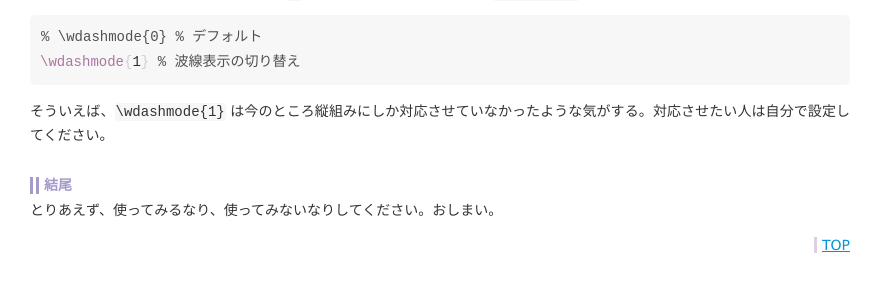
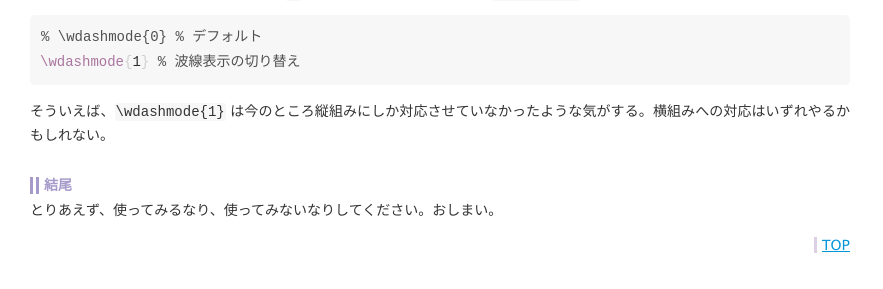
Before and after one commit to qdaibungei/latex, a Jekyll site: the page built from docs/_posts/2017-02-17-jdash.md, in a window 1280 px wide. Shown: the part 1231-1520 px from the top of the page, without its empty margins (0-883 px from the left). Built offline with Jekyll 4.4.1, drawn with Linux system fonts in a browser that asks for light colours.

Commit message:
fix post

````diff
--- a/docs/_posts/2017-02-17-jdash.md
+++ b/docs/_posts/2017-02-17-jdash.md
@@ -56,7 +56,7 @@ jdashというのはjapanese dashの略のつもりである。日本語文に
 \wdashmode{1} % 波線表示の切り替え
 ```
 
-そういえば、`\wdashmode{1}` は今のところ縦組みにしか対応させていなかったような気がする。対応させたい人は自分で設定してください。
+そういえば、`\wdashmode{1}` は今のところ縦組みにしか対応させていなかったような気がする。横組みへの対応はいずれやるかもしれない。
 
 
 ### 結尾
````
